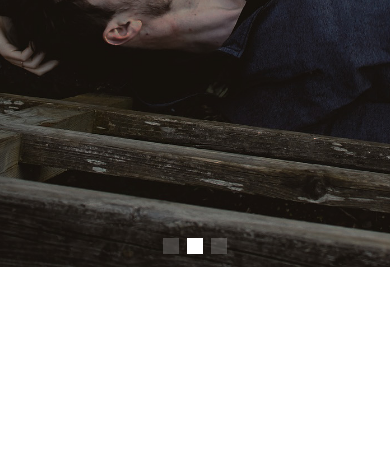
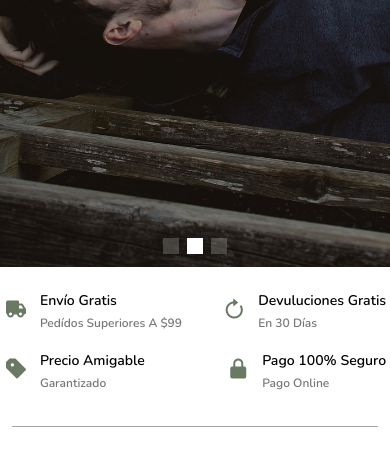
Before and after one commit to AndrDeve/prueba-ropa, a plain HTML site: page index.html in a window 390 px wide. Shown: the part 542-1008 px from the top of the page. Before the commit the page ends 844 px from the top, so only its background shows below. Drawn offline with nearby package versions, Linux system fonts and the light colour scheme.

Commit message:
cambiosjeje

```diff
--- a/css/style.scss
+++ b/css/style.scss
@@ -127,6 +127,8 @@ html{
   display: none;
 }
 
+
+
 //slider
 .btn{
   margin-top: 1rem;
@@ -187,11 +189,58 @@ html{
   }
 
 
+  // items
+ .items{
+    display: flex;
+    align-items: center;
+    justify-content: space-between;
+    padding: 5% 10%;
+    z-index: 100;
+    flex-wrap: wrap;
+
+    .item-items{
+      display: flex;
+      align-items: center;
+
+      i{
+        font-size: 3.5rem;
+        color: $verde-oliva;
+        margin-right: 1.5rem;
+      }
+
+      .item-textos{
+        font-size: 1.7rem;
+
+        h3{
+          font-weight: 600;
+          line-height: 3.5rem;
+        }
+
+        span{
+          color: rgb(118, 118, 118);
+          font-weight: 600;
+        }
+      }
+    }
+ }
+
+ hr {
+  height: .1rem;
+  width: 94%;
+  margin: 0 auto;
+  background-color: rgb(165, 165, 165);
+}
 
 
 
 
 // media queries
+@media (max-width:1075px){
+  .item-items{
+    margin-bottom: 2rem;
+  }
+}
+
 @media (max-width:991px){
 
     html{
@@ -267,9 +316,27 @@ html{
     }
 }
 
+@media (max-width:550px){
+  .items{
+    padding: 5% 5%;
+    .item-items{
+
+      i{
+        font-size: 3rem;
+      }
+
+      .item-textos{
+        font-size: 1.5rem;
+      }
+    }
+  }
+}
 
 
 @media (max-width:450px){
+  .items{
+    padding: 5% 1%;
+  }
 
     html{
       font-size: 50%;
--- a/index.html
+++ b/index.html
@@ -23,16 +23,16 @@
     <!--inicio header-->
     <header class="header">
         <div class="header__top">
-            <div class="user scroll1">
+            <div class="user">
                 <i class='bx bx-user'></i>
                 <a href="#">+597 457 14 20</a>
                 <i class='bx bx-envelope'></i>
                 <p class="email">storeecuador@gmail.com</p>
             </div>
-            <div class="envios scroll2">
+            <div class="envios">
                 <p>envío gratuito a todo ecuador por compras superiores a $99</p>
             </div>
-            <div class="redes__sociales scroll3">
+            <div class="redes__sociales">
                 <p>sígueme en:</p>
                 <a href="#"><i class='bx bxl-facebook'></i></a>
                 <a href="#"><i class='bx bxl-instagram'></i></a>
@@ -65,6 +65,7 @@
     <!--final header-->
 
     <!--inicio slider-->
+    <main>
         <section class="home" id="home">
             <div class="swiper home-slider">
                 <div class="swiper-wrapper">
@@ -97,6 +98,47 @@
         </section>
         <!--final slider-->
 
+        <!--inicio items-->
+        <section class="items">
+            <div class="item-items">
+                <i class='bx bxs-truck'></i>
+                <div class="item-textos">
+                    <h3>envío gratis</h3>
+                    <span>pedídos superiores a $99</span>
+                </div>
+            </div>
+
+            <div class="item-items">
+                <i class='bx bx-revision'></i>
+                <div class="item-textos">
+                    <h3>devuluciones gratis</h3>
+                    <span>en 30 días</span>
+                </div>
+            </div>
+
+            <div class="item-items">
+                <i class='bx bxs-purchase-tag-alt'></i>
+                <div class="item-textos">
+                    <h3>precio amigable</h3>
+                    <span>garantizado</span>
+                </div>
+            </div>
+
+            <div class="item-items">
+                <i class='bx bxs-lock-alt'></i>
+                <div class="item-textos">
+                    <h3>pago 100% seguro</h3>
+                    <span>pago online</span>
+                </div>
+            </div>
+        </section>
+
+        <hr><br><br><br><br>
+        <!--final items-->
+    </main>
+
+
+
     <script src="https://unpkg.com/swiper@7/swiper-bundle.min.js"></script>
     <script src="js/script.js"></script>
     <script src="js/scrollreveal.js"></script>
--- a/js/scroll.js
+++ b/js/scroll.js
@@ -1,4 +1,4 @@
-ScrollReveal().reveal('.header__fixed__items', { delay: 200 });
+// ScrollReveal().reveal('.header__fixed__items', { delay: 200 });
 
 
 window.sr = ScrollReveal();
```
Also changed, not shown: css/style.css, 1 other file. Lines whose indentation alone changed are shown as unchanged.
